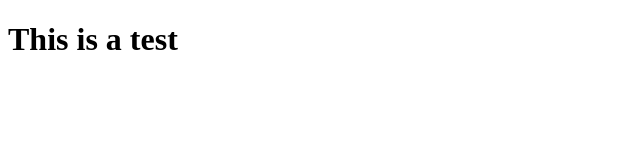
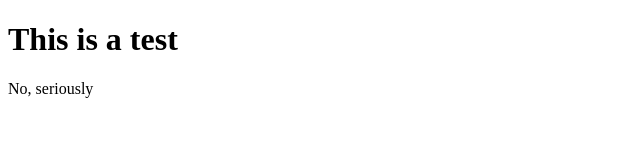
Before and after one commit to joefjord/GitHub-Atom-Review, a plain HTML site: page index.html in a window 1280 px wide. Shown: the whole page, without its empty margins (0-640 px from the left). Drawn offline with Linux system fonts and the light colour scheme.

Commit message:
added a paragraph

```diff
--- a/index.html
+++ b/index.html
@@ -6,5 +6,6 @@
 
   <body>
     <h1>This is a test</h1>
+    <p>No, seriously</p>
   </body>
 </html>
```
